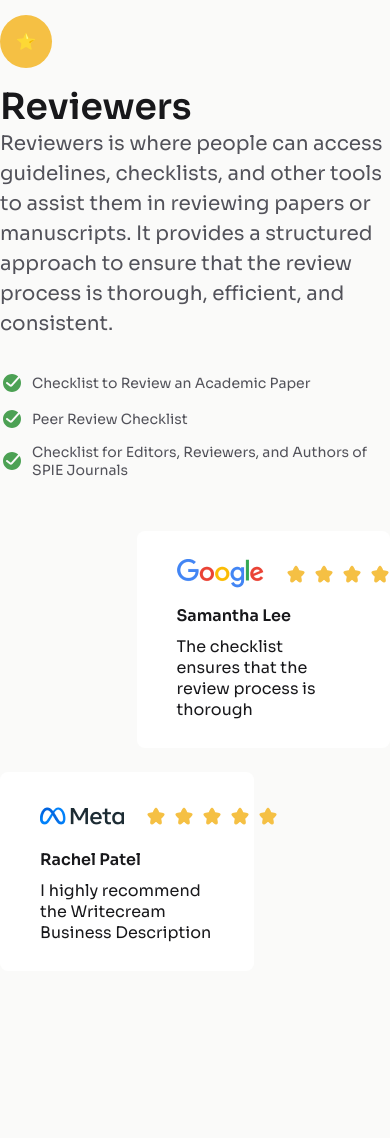
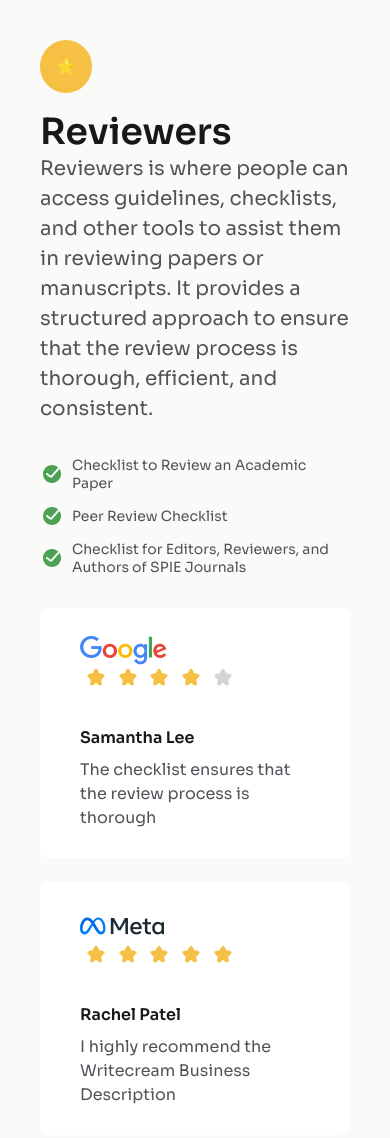
Before and after one commit to Luchito1099/practica5, a plain HTML site: page index.html in a window 390 px wide. Before the commit the page ends 971 px from the top, so only its background shows below. Drawn offline with Linux system fonts and the light colour scheme.

Commit message:
Part final

```diff
--- a/index.css
+++ b/index.css
@@ -65,6 +65,14 @@ p.p-item{
     font-size: 0.875rem;
     color: #52525A;
 }
+p.comment-box {
+    font-family: 'Sora', sans-serif;
+    font-weight: 400;
+    font-size: 1rem;
+    line-height: 1.5;
+    color: #52525A;
+
+}
 
 section {
     max-width: 1136px;
@@ -118,6 +126,7 @@ div.box-img {
     display: flex;
     align-items: center;
     margin-bottom: 16px;
+    flex-wrap: wrap;
 }
 
 
@@ -127,8 +136,39 @@ div.box-img {
 @media (max-width: 1024px) {
 
     div.testimonials-all {
+        display: flex;
         flex-direction: column;
         align-items: center;
-        margin-top: 15px ;
+        max-width: 100%;
+        margin: 40px;
+        gap: 20px;
+        }
+
+    div.box-item{
+    display: flex;
+    flex-direction: column;
+    width: 38%;
+    }
+    div.box-item1 {
+        margin-left: 45%;
+    }
+    div.box-item2{
+
+        margin-left: 20%;
     }
 }
+@media (max-width: 768px) {
+    div.box-item{
+        width: 100%;
+    }
+    div.box-item1 {
+        margin-left: 0;
+    }
+    div.box-item2{
+        margin-left: 0;
+    }
+    div.testimonials-all {
+        margin-top: 40px;
+        gap: 20px;
+    }
+}
--- a/index.html
+++ b/index.html
@@ -44,11 +44,13 @@
                 <div class="box-item box-item1">
                     <div class="box-img">
                     <img src="resources/google-png.png" alt="Logo Google" class="red-img">
+                        <div class="box-star">
                         <img src="resources/Star_fill.svg" alt="" class="star-img">
                         <img src="resources/Star_fill.svg" alt="" class="star-img">
                         <img src="resources/Star_fill.svg" alt="" class="star-img">
                         <img src="resources/Star_fill.svg" alt="" class="star-img">
                         <img src="resources/Star_fill_gray.svg" alt="" class="stargrey-img">
+                        </div>
                     </div>
                     <div class="box-text">
                         <h2>Samantha Lee</h2>
@@ -58,11 +60,13 @@
                 <div class="box-item box-item2">
                     <div class="box-img">
                     <img src="resources/meta-png.png" alt="Logo Meta" class="red-img">
+                    <div class="box-star">
                         <img src="resources/Star_fill.svg" alt="" class="star-img">
                         <img src="resources/Star_fill.svg" alt="" class="star-img">
                         <img src="resources/Star_fill.svg" alt="" class="star-img">
                         <img src="resources/Star_fill.svg" alt="" class="star-img">
                         <img src="resources/Star_fill.svg" alt="" class="star-img">
+                    </div>
                     </div>
                     <div class="box-text">
                         <h2>Rachel Patel</h2>
```
Lines whose indentation alone changed are shown as unchanged.
